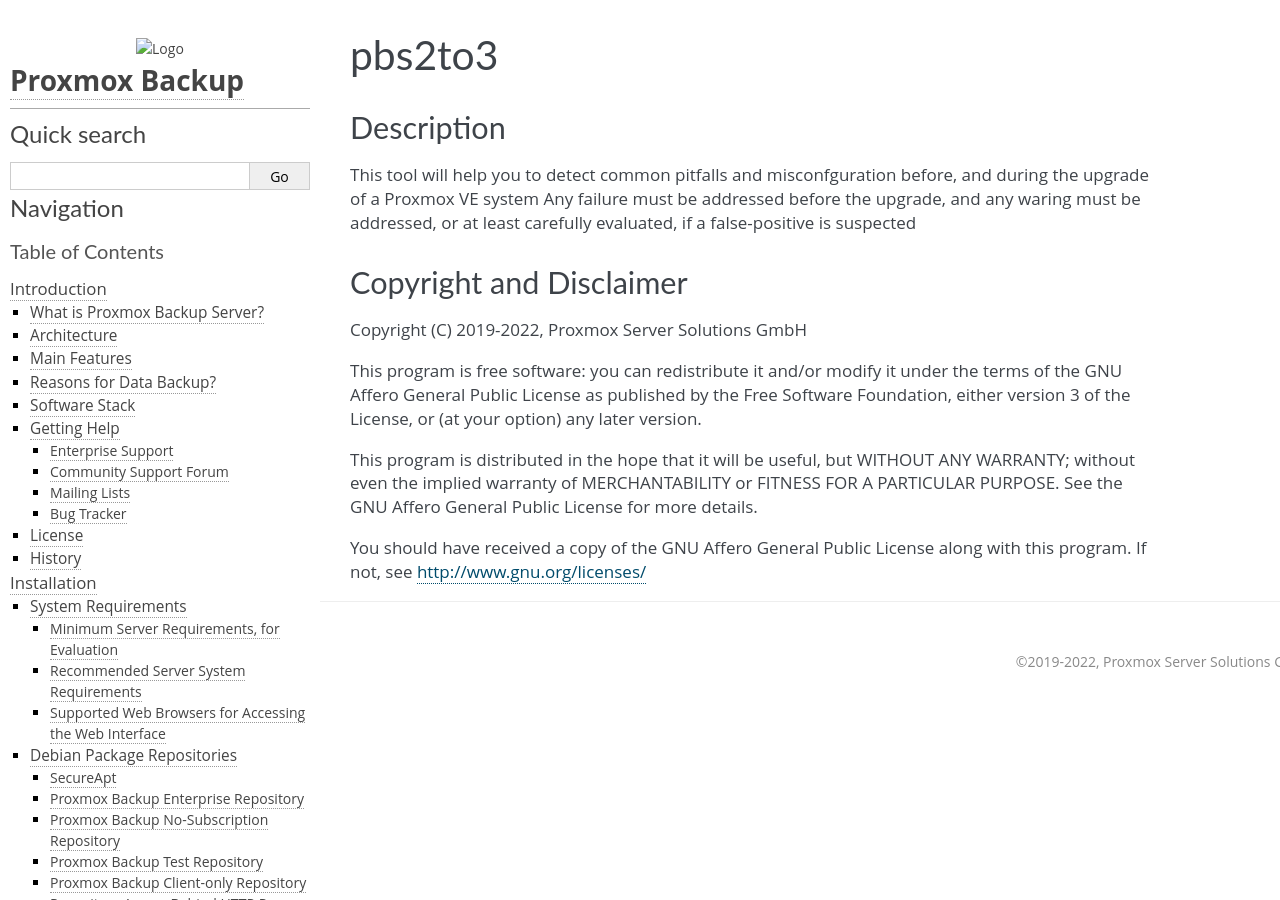
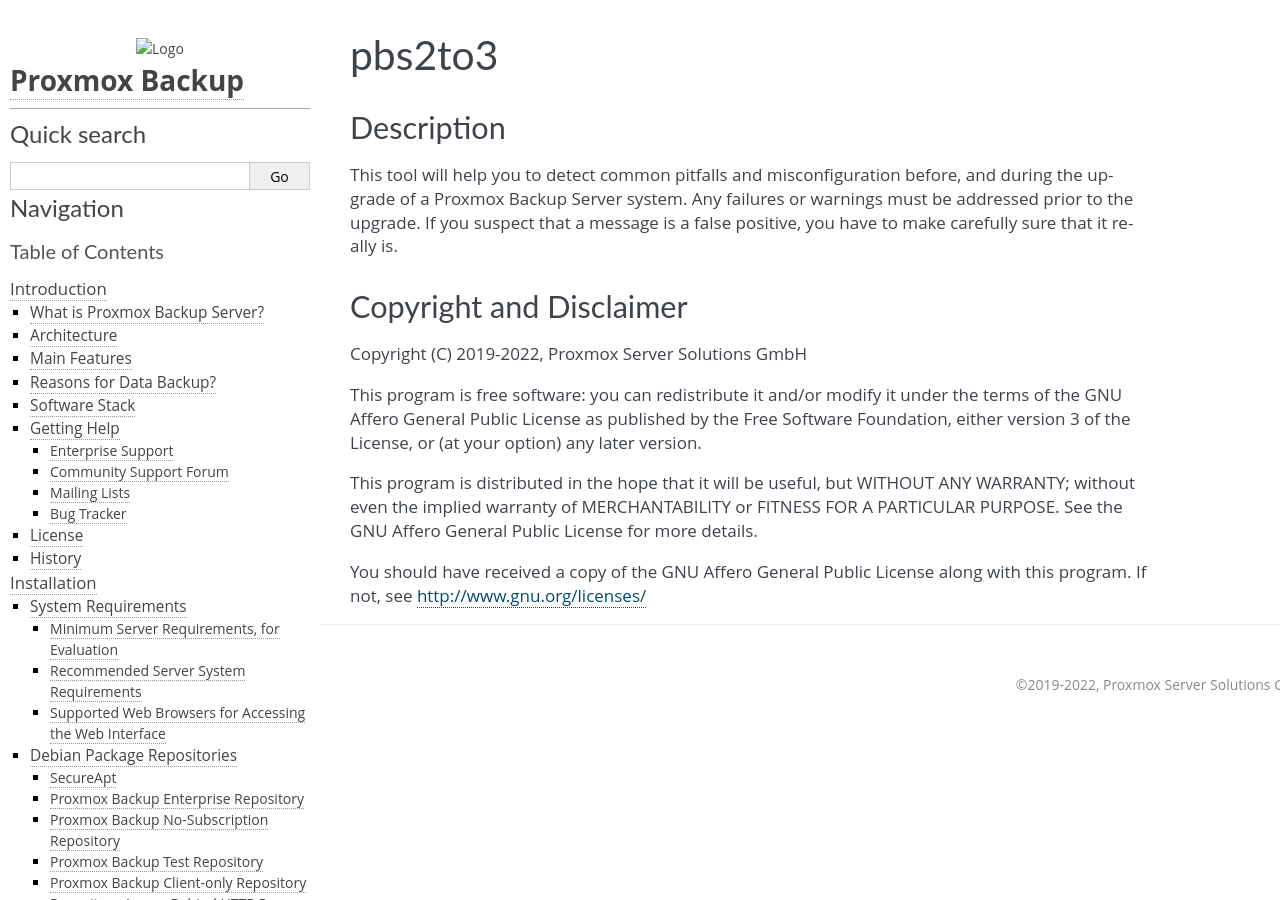
Before and after one commit to rikka-chunibyo/PBS-X, a Sphinx documentation site: the page built from docs/pbs2to3/man1.rst, in a window 1280 px wide. Built offline with Sphinx 7.4.7, drawn with Linux system fonts in a browser that asks for light colours.

Commit message:
docs: pbs2to3: fix and improve wording
Signed-off-by: Alexander Zeidler <a.zeidler@proxmox.com>

```diff
--- a/docs/pbs2to3/man1.rst
+++ b/docs/pbs2to3/man1.rst
@@ -6,9 +6,9 @@ pbs2to3
 Description
 ===========
 
-This tool will help you to detect common pitfalls and misconfguration before,
-and during the upgrade of a Proxmox VE system Any failure must be addressed
-before the upgrade, and any waring must be addressed, or at least carefully
-evaluated, if a false-positive is suspected
+This tool will help you to detect common pitfalls and misconfiguration before,
+and during the upgrade of a Proxmox Backup Server system. Any failures or
+warnings must be addressed prior to the upgrade. If you suspect that a message
+is a false positive, you have to make carefully sure that it really is.
 
 .. include:: ../pbs-copyright.rst
```
